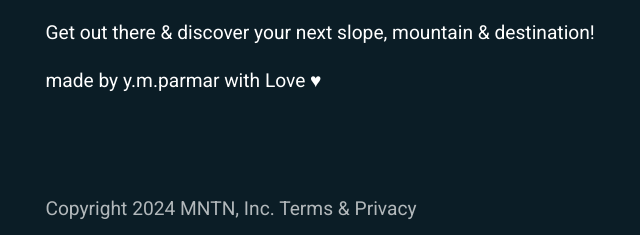
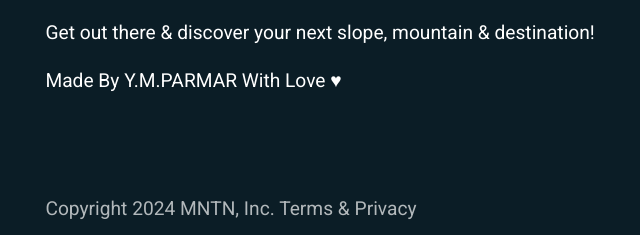
Before and after one commit to ymparmar5/MNTN, a plain HTML site: page index.html in a window 1280 px wide. Shown: the part 3143-3378 px from the top of the page, 24-664 px from the left. Drawn offline with Linux system fonts and the light colour scheme.

Commit message:
Update index.html

```diff
--- a/index.html
+++ b/index.html
@@ -100,7 +100,7 @@
             <a href="logo">MNTN</a>
             <div>
                 <p>Get out there & discover your next slope, mountain & destination!</p>
-                <p>made by y.m.parmar with Love &#9829;</p>
+                <p>Made By Y.M.PARMAR With Love &#9829;</p>
             </div>
             <div>
                 <p id="Copyright">Copyright 2024 MNTN, Inc. Terms & Privacy</p>
```
